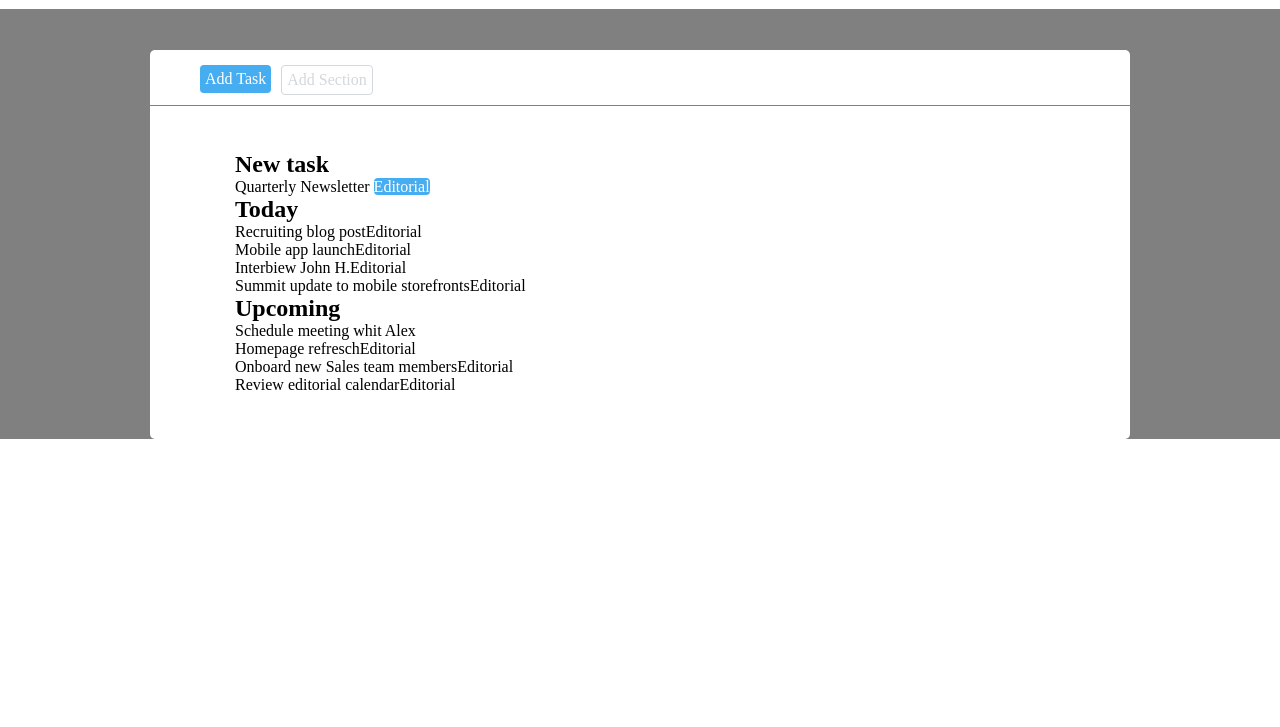
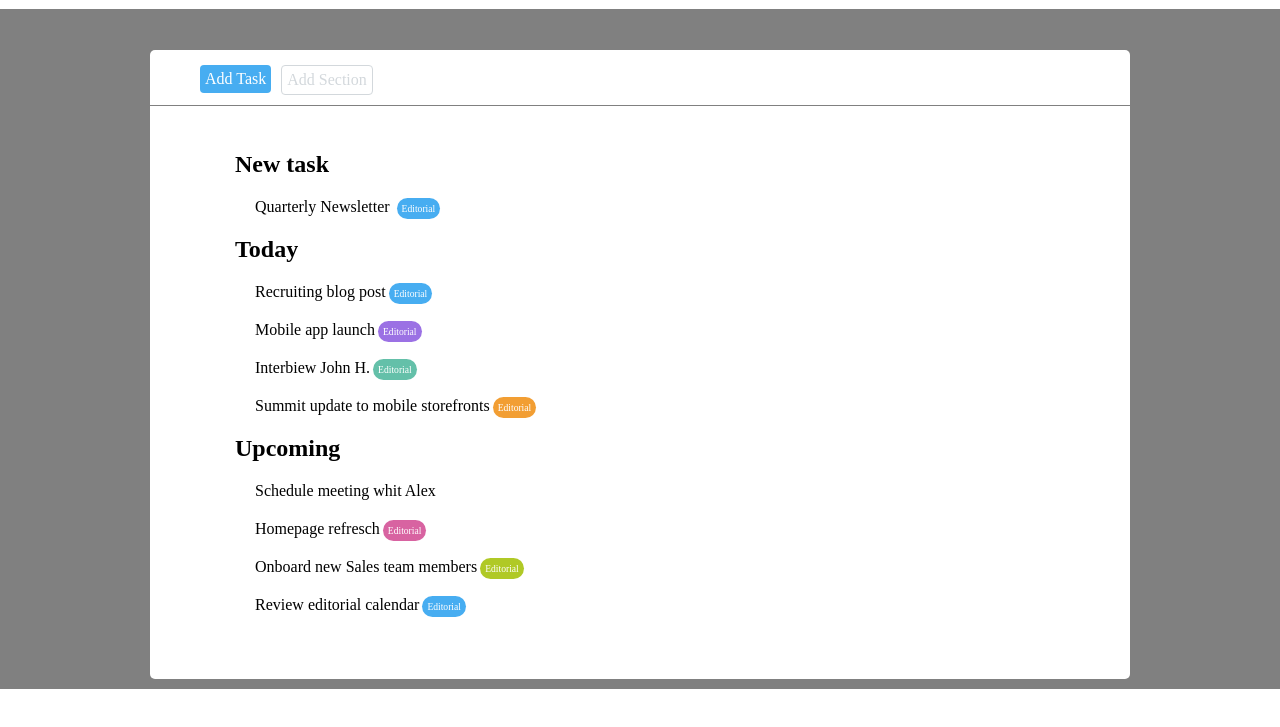
Before and after one commit to PatrizioCorcione/html-css-toboolist, a plain HTML site: page index.html in a window 1280 px wide. Shown: the part 71-798 px from the top of the page. Drawn offline with Linux system fonts and the light colour scheme.

Commit message:
[fix] ul and li

```diff
--- a/assets/css/style.css
+++ b/assets/css/style.css
@@ -20,6 +20,7 @@ header  h1{
 main {
   background-color: gray;
   padding-top: 40px;
+  padding-bottom: 10px;
 }
 main section {
   background-color: white;
@@ -60,14 +61,20 @@ main section {
 ul{
   list-style-type: none;
 }
+li{
+  margin: 20px;
+}
 
 .posizione-lista{
   padding-left: 40px;
 
 }
 .bottoni-lista{
+  margin: 3px;
+  padding: 5px;
+  font-size: 0.6em;
   color: white;
-  border-radius: 4px;
+  border-radius: 12px;
 }
 
 #bot-celeste {
--- a/index.html
+++ b/index.html
@@ -28,17 +28,17 @@
         </ul>
         <h2>Today</h2>
         <ul>
-          <li>Recruiting blog post<span>Editorial</span></li>
-          <li>Mobile app launch<span>Editorial</span></li>
-          <li>Interbiew John H.<span>Editorial</span></li>
-          <li>Summit update to mobile storefronts<span>Editorial</span></li>
+          <li>Recruiting blog post<span class="bottoni-lista" id="bot-celeste">Editorial</span></li>
+          <li>Mobile app launch<span class="bottoni-lista"  id="bot-viola">Editorial</span></li>
+          <li>Interbiew John H.<span class="bottoni-lista"  id="bot-verde">Editorial</span></li>
+          <li>Summit update to mobile storefronts<span class="bottoni-lista"  id="bot-arancione">Editorial</span></li>
         </ul>
         <h2>Upcoming</h2>
         <ul>
             <li>Schedule meeting whit Alex</li>
-            <li>Homepage refresch<span>Editorial</span></li>
-            <li>Onboard new Sales team members<span>Editorial</span></li>
-            <li>Review editorial calendar<span>Editorial</span></li>
+            <li>Homepage refresch<span class="bottoni-lista"  id="bot-rosa">Editorial</span></li>
+            <li>Onboard new Sales team members<span class="bottoni-lista"  id="bot-giallo">Editorial</span></li>
+            <li>Review editorial calendar<span class="bottoni-lista"  id="bot-celeste">Editorial</span></li>
         </ul>
       </div>
     </section>
```
